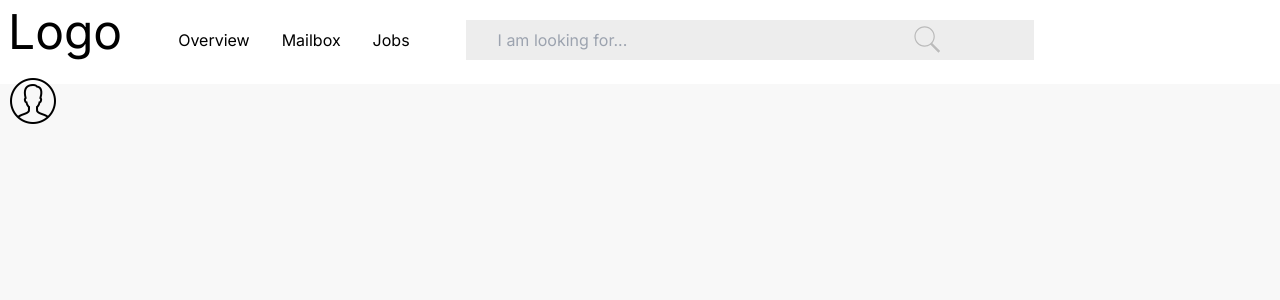
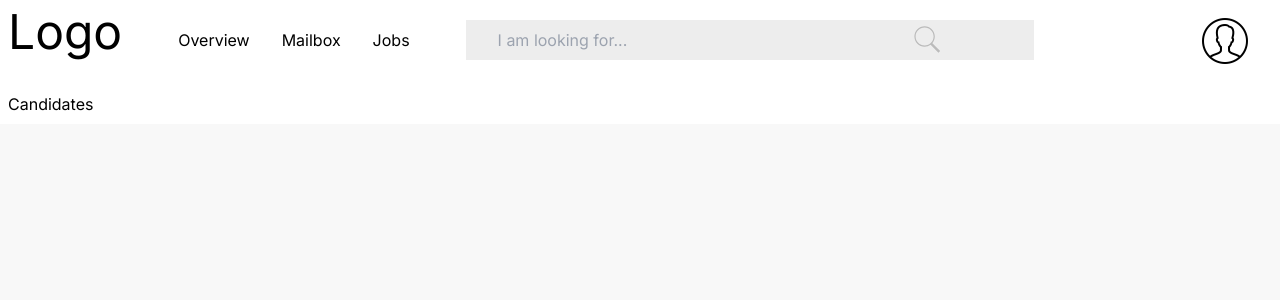
Before and after one commit to Andy-Intelligence/Applicant-Tracking-System, a Next.js app: page /Jobs in a window 1280 px wide. Shown: the top 300 px of the page. Built offline with nearby package versions, Linux system fonts and the light colour scheme; no server answers.

Commit message:
Fetching the sidebar from the main

```diff
--- /dev/null
+++ b/app/Jobs/JobSidebar.jsx
@@ -0,0 +1,10 @@
+import Sidebar from './Sidebar'
+const JobSidebar = () => {
+    return (
+        <div className="bg-white p-2">
+            <Sidebar />
+        </div>
+     )
+}
+
+export default JobSidebar
--- a/app/Jobs/JobsHeader.jsx
+++ b/app/Jobs/JobsHeader.jsx
@@ -4,6 +4,7 @@ import Search from "../comps/Search";
 import Image from "next/image";
 import profile from '../images/profile.png'
 import { UserAuth } from "../context/AuthContext";
+import Sidebar from './Sidebar'
 // photoURL
 const JobsHeader = () => {
   return (
@@ -25,7 +26,7 @@ const JobsHeader = () => {
         src={profile}
         alt="profile"
         quality={100}
-        className="absolute"
+        className="absolute shift"
      />
     </div>
   );
--- /dev/null
+++ b/app/Jobs/MenuParagraph.jsx
@@ -0,0 +1,9 @@
+const MenuParagraph = ({pDetails}) => {
+    return (
+        <>
+            <p>{pDetails}</p>
+        </>
+    )
+}
+
+export default MenuParagraph
--- /dev/null
+++ b/app/Jobs/Sidebar.jsx
@@ -0,0 +1,10 @@
+import MenuParagraph from './MenuParagraph'
+const Sidebar = () => {
+    return (
+        <div className="Sidebar">
+            <MenuParagraph pDetails = 'Candidates' />
+        </div>
+    );
+}
+
+export default Sidebar;
--- a/app/Jobs/page.jsx
+++ b/app/Jobs/page.jsx
@@ -1,8 +1,10 @@
 import JobsHeader from './JobsHeader'
+import JobSidebar from './JobSidebar'
 const Page = () => {
     return (
         <>
            <JobsHeader />
+           <JobSidebar />
         </>
     );
 }
--- a/app/globals.css
+++ b/app/globals.css
@@ -167,7 +167,7 @@ input[type="search"]::placeholder{
 
 .shift{
   left:75rem;
-  top: 2rem;
+  top: 1rem;
 }
 
 .button{
```
